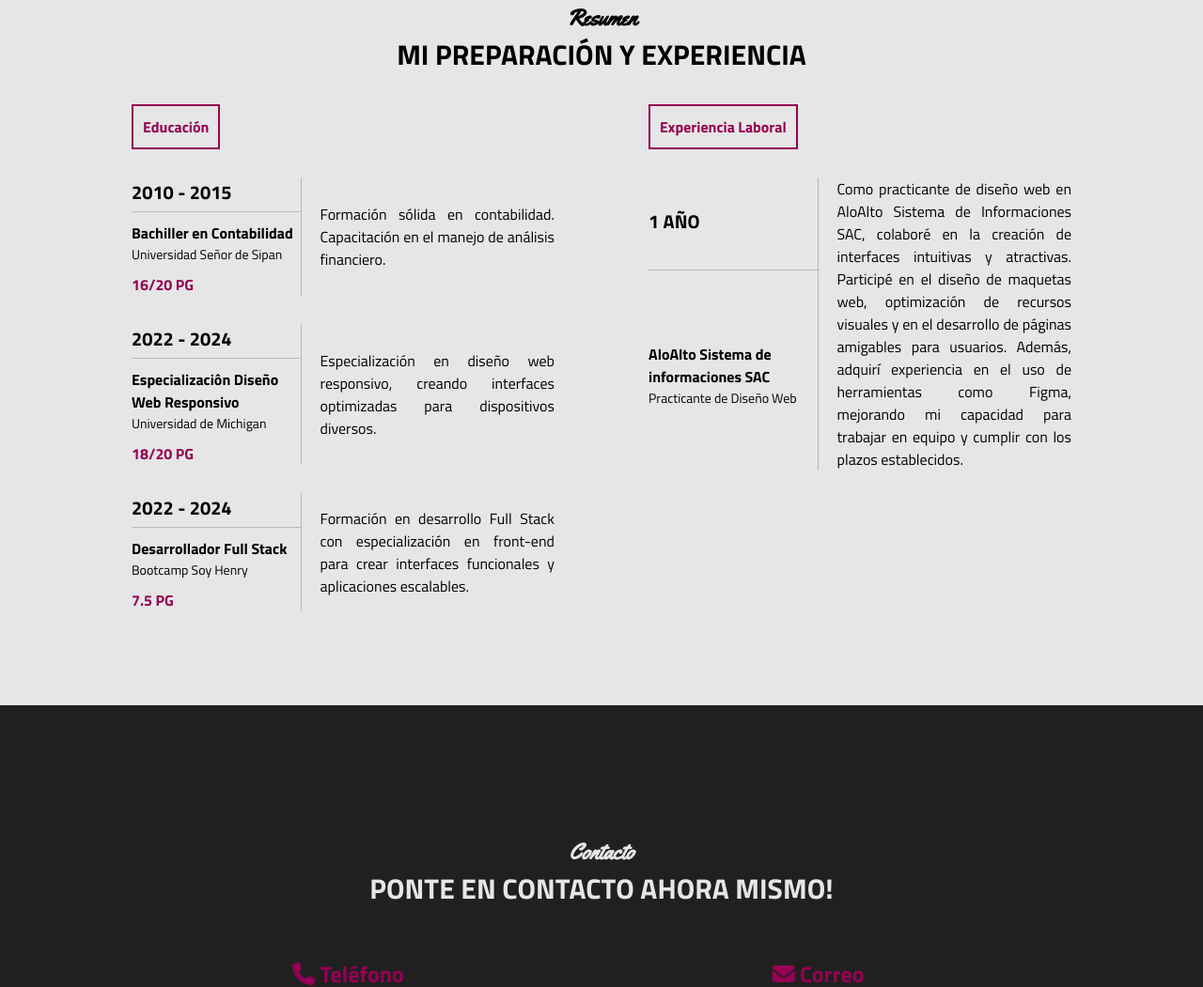
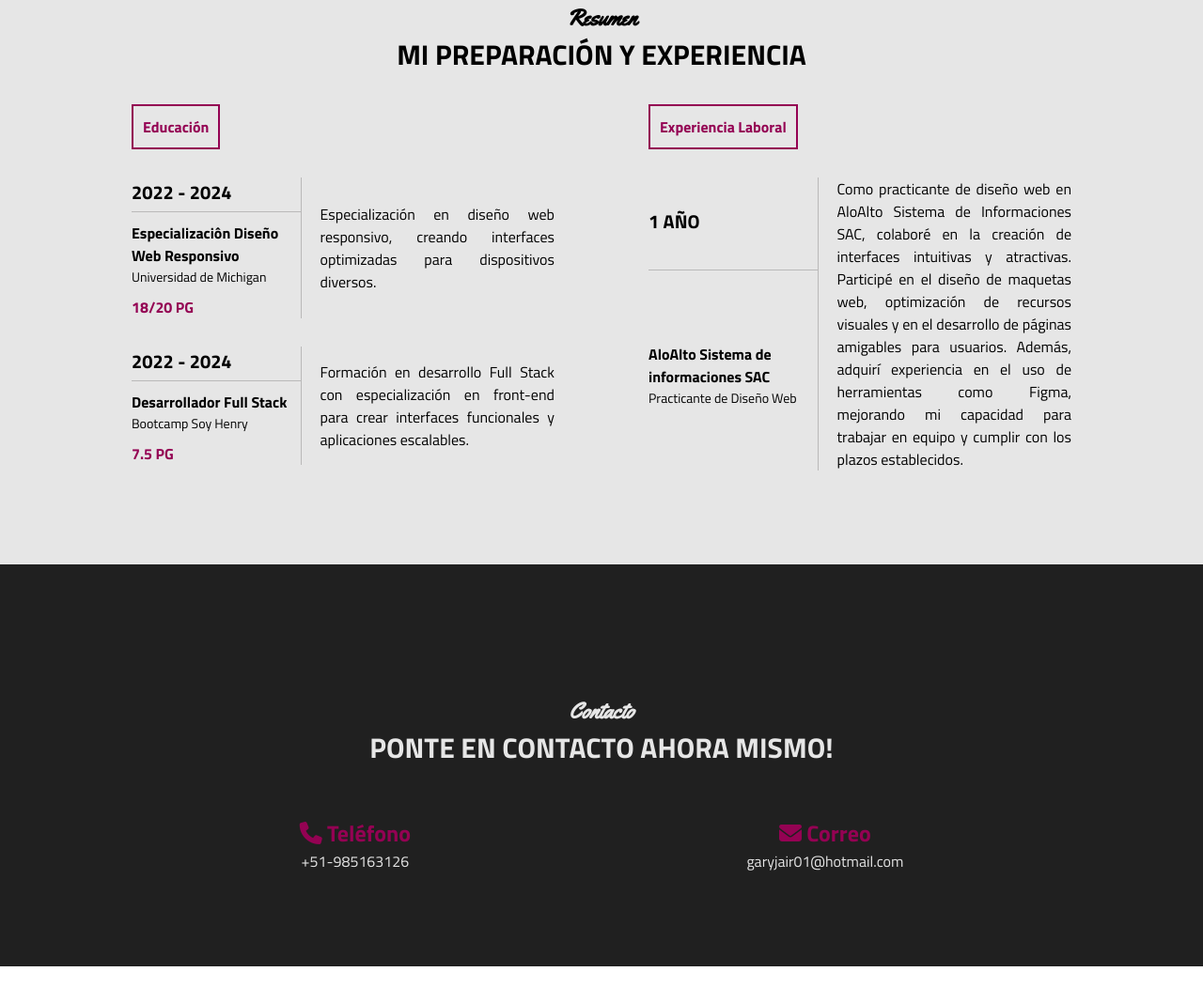
Before and after one commit to GCasasWong/CVGaryCasasWong.github.io, a plain HTML site: page index.html in a window 1280 px wide. Shown: the part 1749-2800 px from the top of the page at 94% size. After the commit the page ends 2778 px from the top, so only its background shows below. Drawn offline with Linux system fonts and the light colour scheme.

Commit message:
terninado

```diff
--- a/estilo.css
+++ b/estilo.css
@@ -146,6 +146,11 @@ html {
   color: #666;
   text-align: justify;
 }
+
+.sobremi .contenido-seccion .especial {
+  text-align: center;
+}
+
 .sobremi .contenido-seccion .fila {
   display: flex;
   margin-top: 30px;
--- a/index.html
+++ b/index.html
@@ -65,7 +65,7 @@
         <h3>Detalles personales</h3>
 
         <p class="especial">
-          Me dedico a producir ideas diseños creativos de paginas web
+          Me dedico a producir ideas con diseños creativos de paginas web
           responsivas.
         </p>
 
@@ -74,7 +74,7 @@
             <i class="fa-solid fa-user"></i>
             <span class="titulo-detalle">Perfil</span>
             <p>
-              Soy un profesional proactivo, responsable y autodidacta, con una
+              Soy de profesional proactivo, responsable y autodidacta, con una
               gran disposición para aprender y dominar nuevas tecnologías que
               optimicen el uso de recursos. Como desarrollador full stack
               especializado en front-end, me especializo en crear interfaces web
@@ -138,7 +138,7 @@
               <div class="barra" id="figma">
                 <!-- mediante javascript luego genereremos 17 barritas con clase e -->
               </div>
-              <span>70%</span>
+              <span>65%</span>
             </div>
           </div>
           <div class="col">
@@ -182,24 +182,6 @@
         <div class="info">
           <div class="col">
             <span class="titulo">Educación</span>
-            <table>
-              <tr>
-                <td class="datos">
-                  <h3>2010 - 2015</h3>
-                </td>
-                <td rowspan="2" class="descripcion">
-                  Formación sólida en contabilidad. Capacitación en el manejo de
-                  análisis financiero.
-                </td>
-              </tr>
-              <tr>
-                <td>
-                  <h4>Bachiller en Contabilidad</h4>
-                  <p>Universidad Señor de Sipan</p>
-                  <span class="promedio">16/20 PG</span>
-                </td>
-              </tr>
-            </table>
 
             <table>
               <tr>
@@ -276,11 +258,11 @@
         <div class="fila">
           <div class="col">
             <h2><i class="fa-solid fa-phone"></i> Teléfono</h2>
-            <span class="info-contacto">+51 - 985163126</span>
+            <span class="info-contacto">+51-985163126</span>
           </div>
           <div class="col">
             <h2><i class="fa-solid fa-envelope"></i> Correo</h2>
-            <span class="info-contacto">garyjair01@hotmail.com.com</span>
+            <span class="info-contacto">garyjair01@hotmail.com</span>
           </div>
         </div>
       </div>
```
